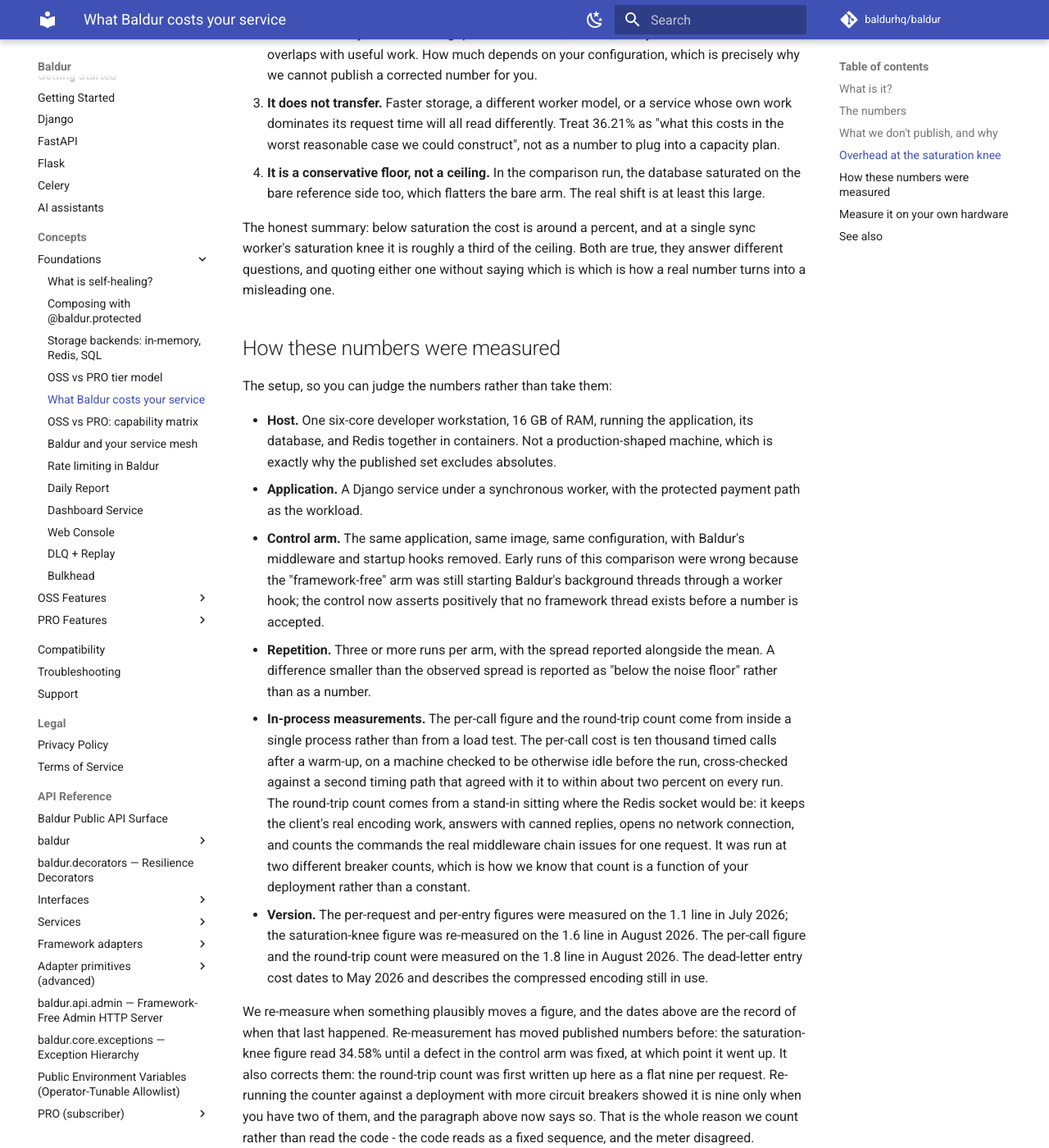
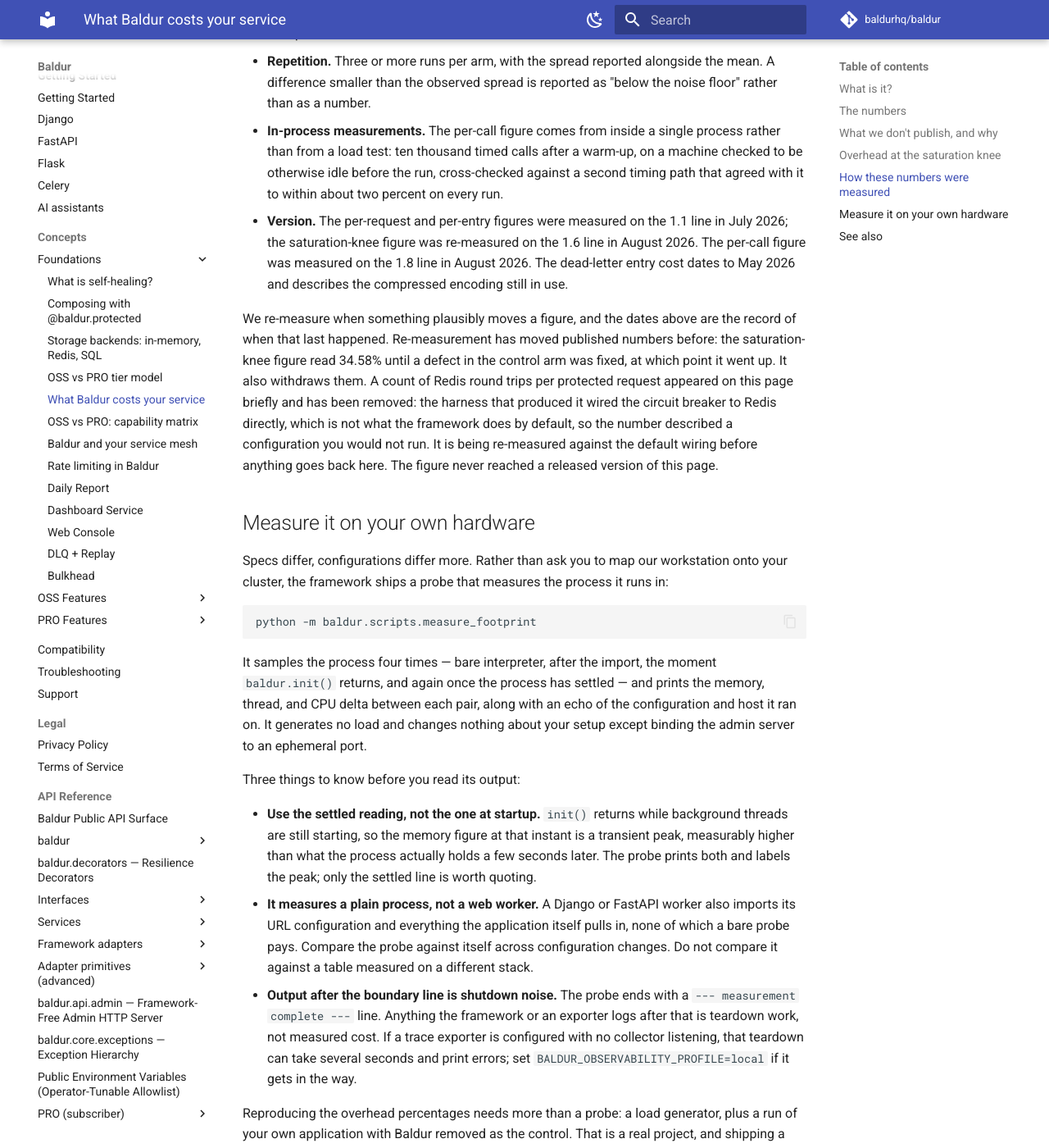
Before and after one commit to baldurhq/baldur, an MkDocs documentation site: the page built from docs/concepts/foundations/resource-budget.md, in a window 1280 px wide and 1400 px high, scrolled down 3278 px. Shown: the whole window at 82% size. Built offline with MkDocs 1.6.1 and Material for MkDocs 9.7.7, drawn with Linux system fonts in a browser that asks for light colours; comment, search, counter and statistics services are not loaded; some of the changed text lies outside the part shown.

Commit message:
docs(resource-budget): withdraw the per-request round-trip count
The count was produced by a harness that wires the circuit breaker straight to
Redis. That is not the default: the framework resolves a layered view whose
state lookups read process memory, so the middleware chain issues no Redis
commands per request in the configuration people actually run.

Counting again with only that wiring changed: nine per request the old way,
zero the default way. The published number therefore described a configuration
no user has.

The count is removed rather than replaced. A zero measured once, in-process,
against a mocked socket is the same grade of evidence that produced the
mistake, and it has not earned a line on this page yet.

The per-call figure is unaffected and stays - it never involved Redis.

No released version of this page ever carried the count.

```diff
--- a/docs/concepts/foundations/resource-budget.md
+++ b/docs/concepts/foundations/resource-budget.md
@@ -24,7 +24,7 @@
 
 | Cost | Figure | Measured | What it means |
 |---|---|---|---|
-| Per protected call, in-memory | **~39 µs** | 2026-08-26 | What the decorator itself adds to one call, on the default chain — circuit breaker only, in-memory state, no network anywhere in the path. Measured in-process on the same developer workstation. What transfers is the order of magnitude, tens of microseconds; the exact figure is ours, not yours. Point Baldur at Redis and this stops being the dominant term — see the round trips below. |
+| Per protected call, in-memory | **~39 µs** | 2026-08-26 | What the decorator itself adds to one call, on the default chain — circuit breaker only, in-memory state, no network anywhere in the path. Measured in-process on the same developer workstation. What transfers is the order of magnitude, tens of microseconds; the exact figure is ours, not yours. |
 | Per-request overhead, below saturation | **+1.1%** | 2026-07-14 | Server-side throughput cost of the full protected path, measured with headroom left on the host. Above saturation this stops being the right question; see the section on the saturation knee. |
 | Dead-letter entry, stored | **~953 B** | 2026-05-14 | Redis bytes per captured failure, end to end through the real capture path. Compressed, so a very different payload shape moves it; backlog memory tracks `entries x 953 B`, with the per-entry figure itself drifting by up to about 180 B between runs. |
 | Rate-limit tracker, per tracked request | **~124 B** | 2026-07-14 | Redis bytes per request inside the tracker's retention window. Rises slowly with tracker size, so it is measured at production-scale set sizes rather than small ones. |
@@ -51,34 +51,6 @@
 predicts your deployment far better than any number from our host would. A figure measured on an
 in-process store, with no network at all, is faster by more than an order of magnitude and
 describes nothing you would run.
-
-The protected request path has the same shape, and it is worth being precise about, because the
-count is not a constant. A healthy request through the Django middleware chain, with the breaker
-closed and warm, issues:
-
-- **three commands per protected domain the request actually touches** - one to check whether
-  the breaker is open, two to record the success.
-- **one plus the number of circuit breakers you have**, but only if you added the health-bridge
-  middleware. That middleware is opt-in - the quickstart does not install it, and one runbook
-  does - and it refreshes a snapshot of every breaker on every request, as a key scan followed by
-  one read per breaker found. This part does not depend on what the request did.
-
-So with the health bridge installed, a request touching two protected domains costs nine commands
-in a two-breaker deployment and thirteen in a six-breaker one. We measured both with a counter
-sitting where the socket would be, rather than reading it off the code. Without that middleware,
-only the first term applies.
-
-The useful form for your own planning is therefore `3 x domains touched`, plus `1 + your breaker
-count` if you run the health bridge, multiplied by your own round-trip time. That is a property
-of the code path rather than of our hardware, so it transfers where an absolute would not. On a
-network-backed setup this wait, not the framework's own Python work, is what the saturation-knee
-section below is about.
-
-The second term is worth calling out rather than burying: it grows as you protect more of your
-system, which is the opposite of what you want from it, and it is paid per request for a snapshot
-that does not need to be that fresh. We are treating it as a defect to fix rather than as a
-property to document and leave alone. If you are latency-sensitive and running the health bridge
-today, that term is the first thing to look at.
 
 If you want an absolute for your own capacity planning, measure it on your own hardware. The
 command at the bottom of this page is a start; a load test against your own service is the rest.
@@ -134,27 +106,23 @@
 - **Repetition.** Three or more runs per arm, with the spread reported alongside the mean. A
   difference smaller than the observed spread is reported as "below the noise floor" rather than
   as a number.
-- **In-process measurements.** The per-call figure and the round-trip count come from inside a
-  single process rather than from a load test. The per-call cost is ten thousand timed calls
-  after a warm-up, on a machine checked to be otherwise idle before the run, cross-checked
-  against a second timing path that agreed with it to within about two percent on every run. The round-trip count
-  comes from a stand-in sitting where the Redis socket would be: it keeps the client's real
-  encoding work, answers with canned replies, opens no network connection, and counts the
-  commands the real middleware chain issues for one request. It was run at two different breaker
-  counts, which is how we know that count is a function of your deployment rather than a
-  constant.
+- **In-process measurements.** The per-call figure comes from inside a single process rather than
+  from a load test: ten thousand timed calls after a warm-up, on a machine checked to be
+  otherwise idle before the run, cross-checked against a second timing path that agreed with it
+  to within about two percent on every run.
 - **Version.** The per-request and per-entry figures were measured on the 1.1 line in July 2026;
   the saturation-knee figure was re-measured on the 1.6 line in August 2026. The per-call figure
-  and the round-trip count were measured on the 1.8 line in August 2026. The dead-letter
+  was measured on the 1.8 line in August 2026. The dead-letter
   entry cost dates to May 2026 and describes the compressed encoding still in use.
 
 We re-measure when something plausibly moves a figure, and the dates above are the record of
 when that last happened. Re-measurement has moved published numbers before: the saturation-knee
 figure read 34.58% until a defect in the control arm was fixed, at which point it went up. It
-also corrects them: the round-trip count was first written up here as a flat nine per request.
-Re-running the counter against a deployment with more circuit breakers showed it is nine only
-when you have two of them, and the paragraph above now says so. That is the whole reason we
-count rather than read the code - the code reads as a fixed sequence, and the meter disagreed.
+also withdraws them. A count of Redis round trips per protected request appeared on this page
+briefly and has been removed: the harness that produced it wired the circuit breaker to Redis
+directly, which is not what the framework does by default, so the number described a
+configuration you would not run. It is being re-measured against the default wiring before
+anything goes back here. The figure never reached a released version of this page.
 
 ## Measure it on your own hardware
 
```
